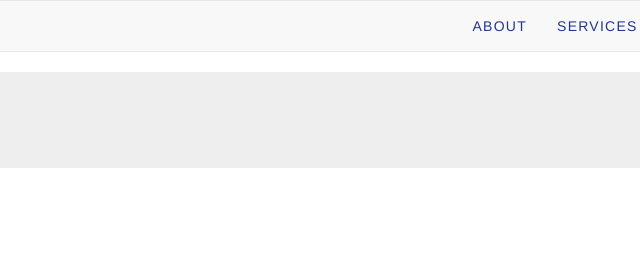
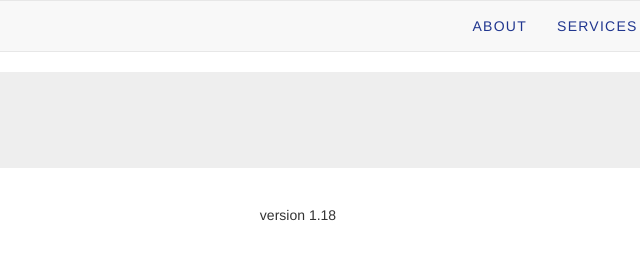
Before and after one commit to papon01/bignrecycle, a plain HTML site: page public/index.html in a window 1280 px wide. Shown: the full height of the page, 342-982 px from the left. Drawn offline with nearby package versions, Linux system fonts and the light colour scheme; files whose address does not match are found by name.

Commit message:
add version

```diff
--- a/public/index.html
+++ b/public/index.html
@@ -147,7 +147,7 @@
 
 
           </div>
-
+    <div class="text-center" ><h5>version 1.18</h5></div>
         </footer>
 
 
```
